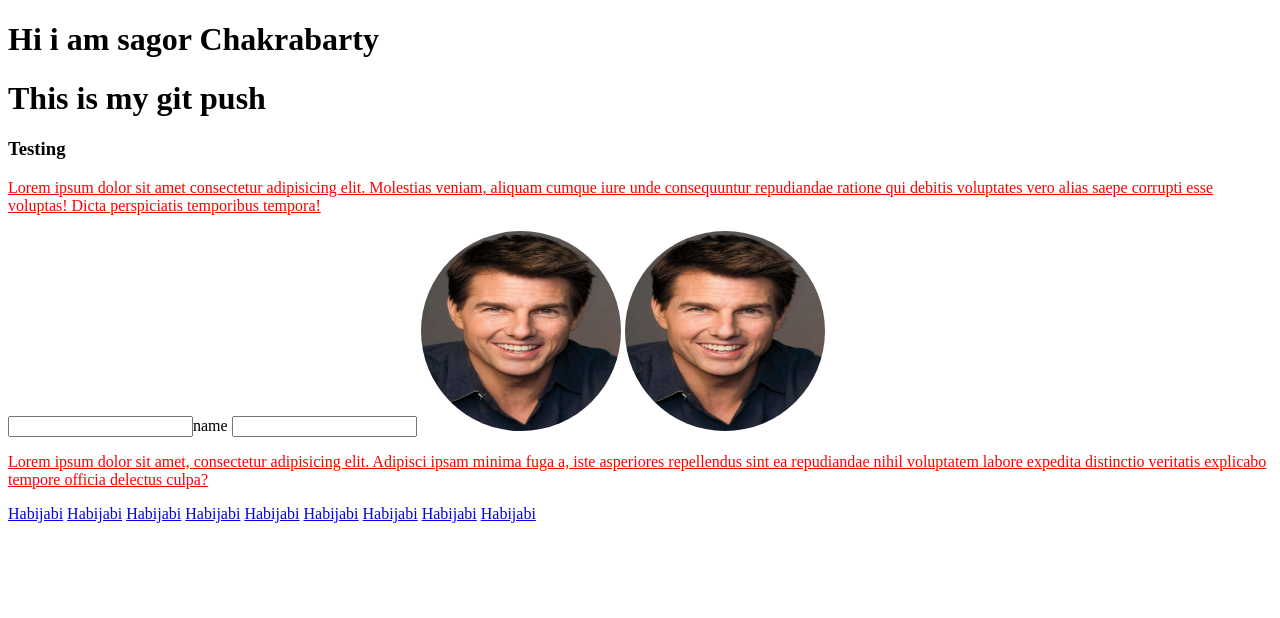
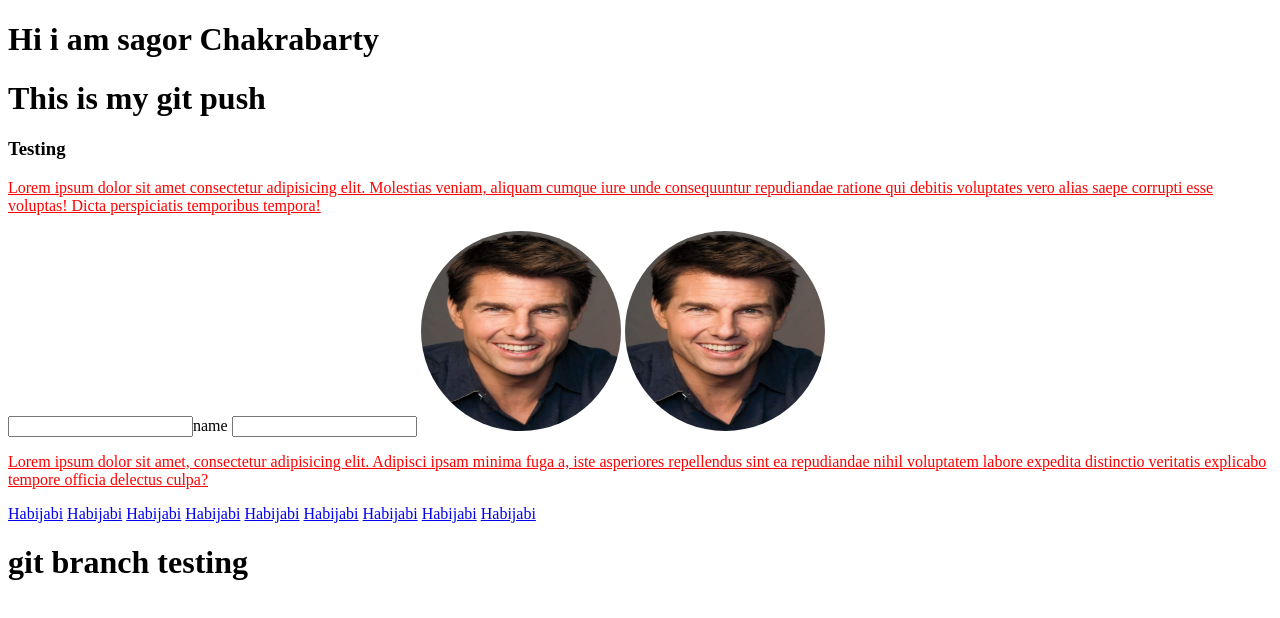
Before and after one commit to sagor729/my-second-repo, a plain HTML site: page index.html in a window 1280 px wide. Drawn offline with Linux system fonts and the light colour scheme.

Commit message:
branch changing

```diff
--- a/index.html
+++ b/index.html
@@ -26,5 +26,7 @@
     <a href="#">Habijabi</a>
     <a href="#">Habijabi</a>
     <a href="#">Habijabi</a>
+
+    <h1> git branch testing </h1>
 </body>
 </html>
```
